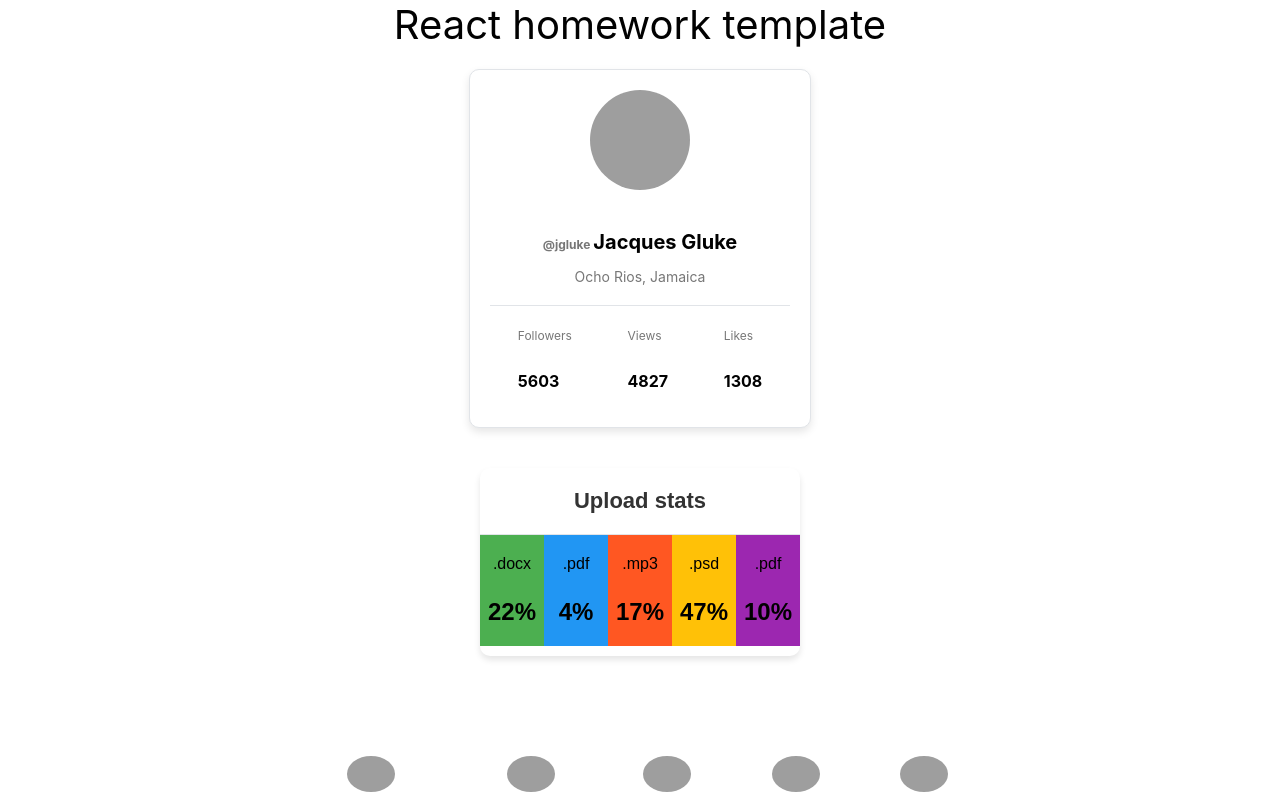
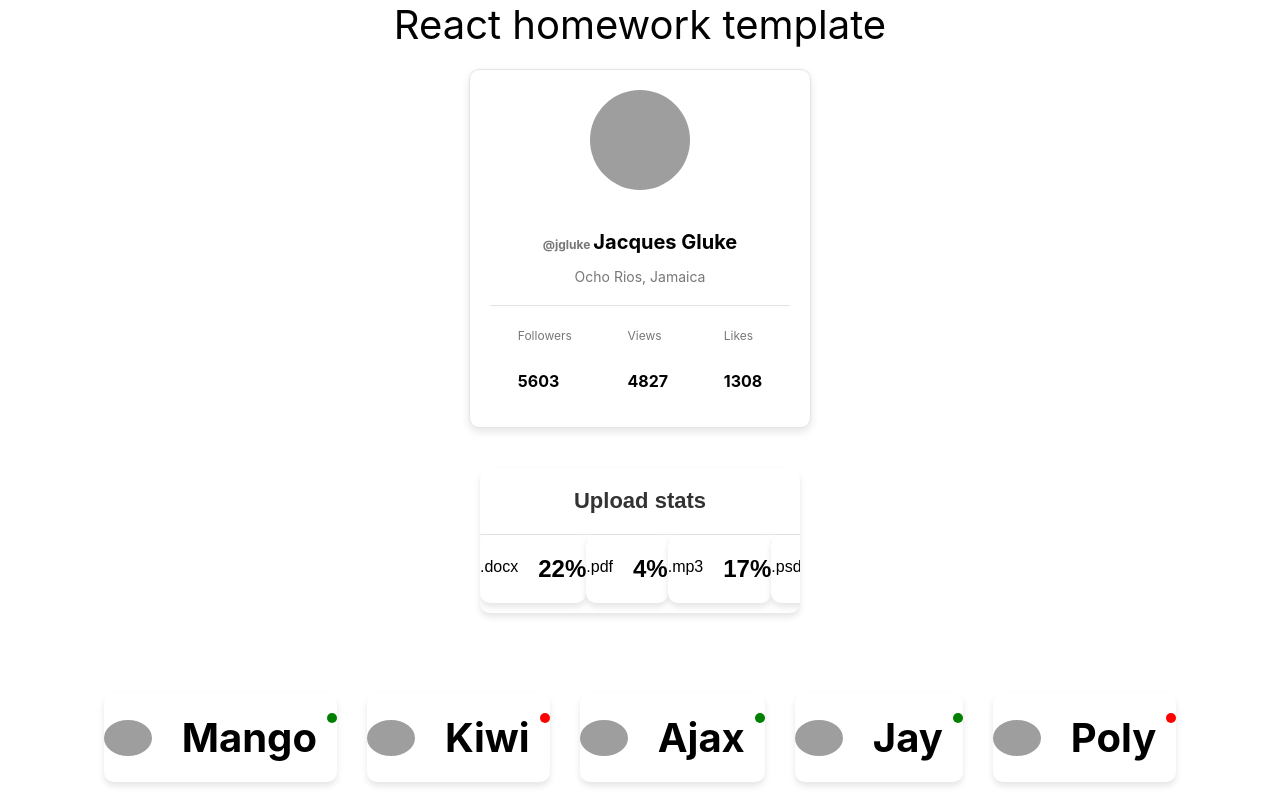
Before and after one commit to PiotrKarys/goit-react-hw-01-components, a React (Create React App) app: page / in a window 1280 px wide. Shown: the top 800 px of the page. Built offline with nearby package versions, Linux system fonts and the light colour scheme; grey boxes are pictures that could not be loaded.

Commit message:
friendlist styling

```diff
--- a/src/components/friendlist/friendlist.css
+++ b/src/components/friendlist/friendlist.css
@@ -8,9 +8,13 @@
 .item {
   display: flex;
   align-items: center;
+  flex-direction: row;
   margin-bottom: 10px;
   color: #000;
   gap: 20px;
+  border-radius: 10px;
+  background-color: #fff;
+  box-shadow: 0 4px 6px rgba(0, 0, 0, 0.1);
 }
 
 .avatar {
@@ -33,7 +37,6 @@
   width: 10px;
   height: 10px;
   border-radius: 50%;
-  align-self: center;
 }
 
 .online {
--- a/src/components/friendlist/friendlistitem.jsx
+++ b/src/components/friendlist/friendlistitem.jsx
@@ -5,8 +5,8 @@
   <li className="item">
     <img className="avatar" src={avatar} alt="User avatar" width="48" />
     <div className="details">
+      <p className="name">{name}</p>
       <span className={`status ${isOnline ? 'online' : 'offline'}`}></span>
-      <p className="name">{name}</p>
     </div>
   </li>
 );
--- a/src/index.css
+++ b/src/index.css
@@ -7,6 +7,7 @@
     sans-serif;
   -webkit-font-smoothing: antialiased;
   -moz-osx-font-smoothing: grayscale;
+  /* background-color: lightgray; */
 }
 
 code {
```
